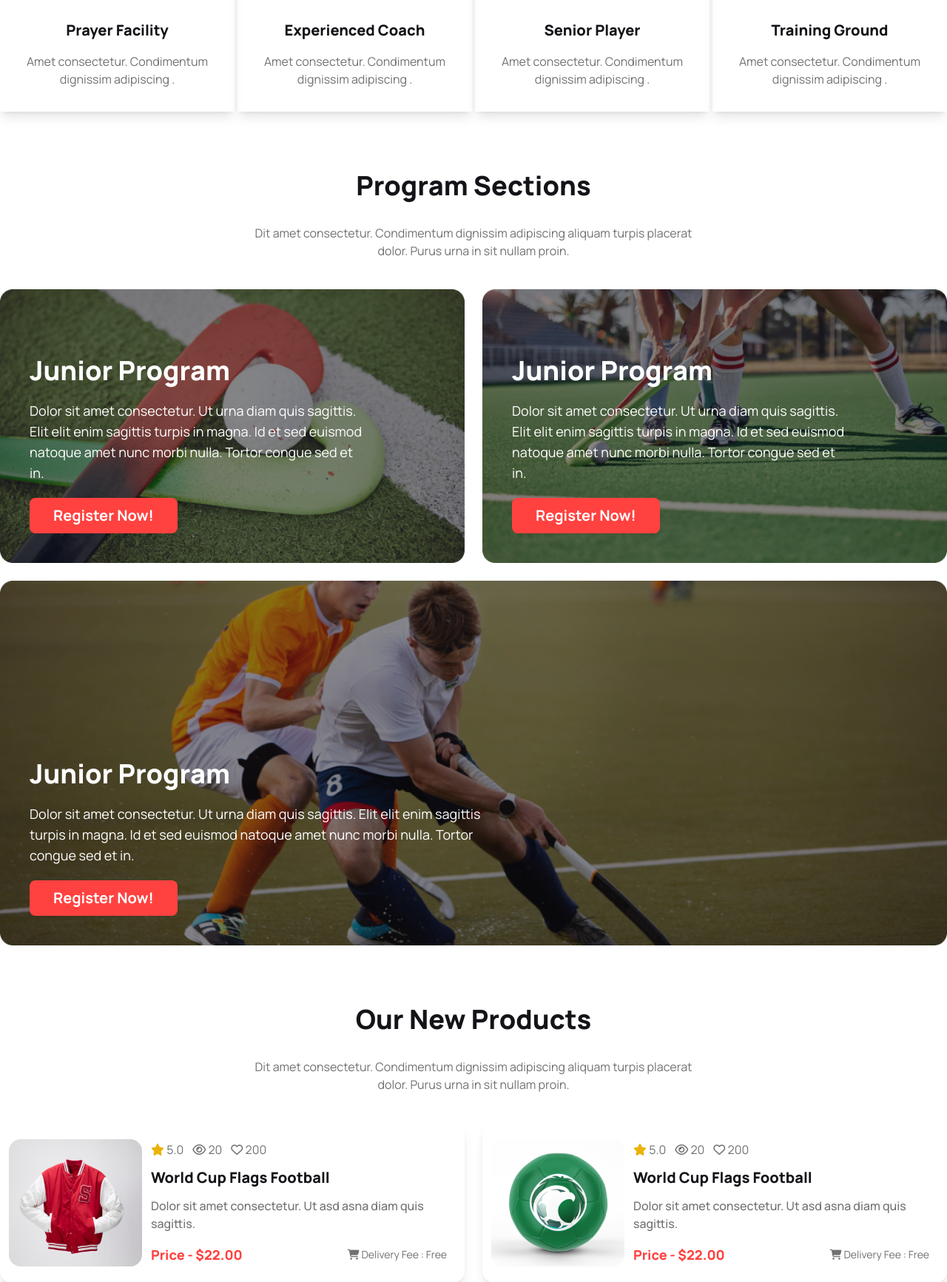
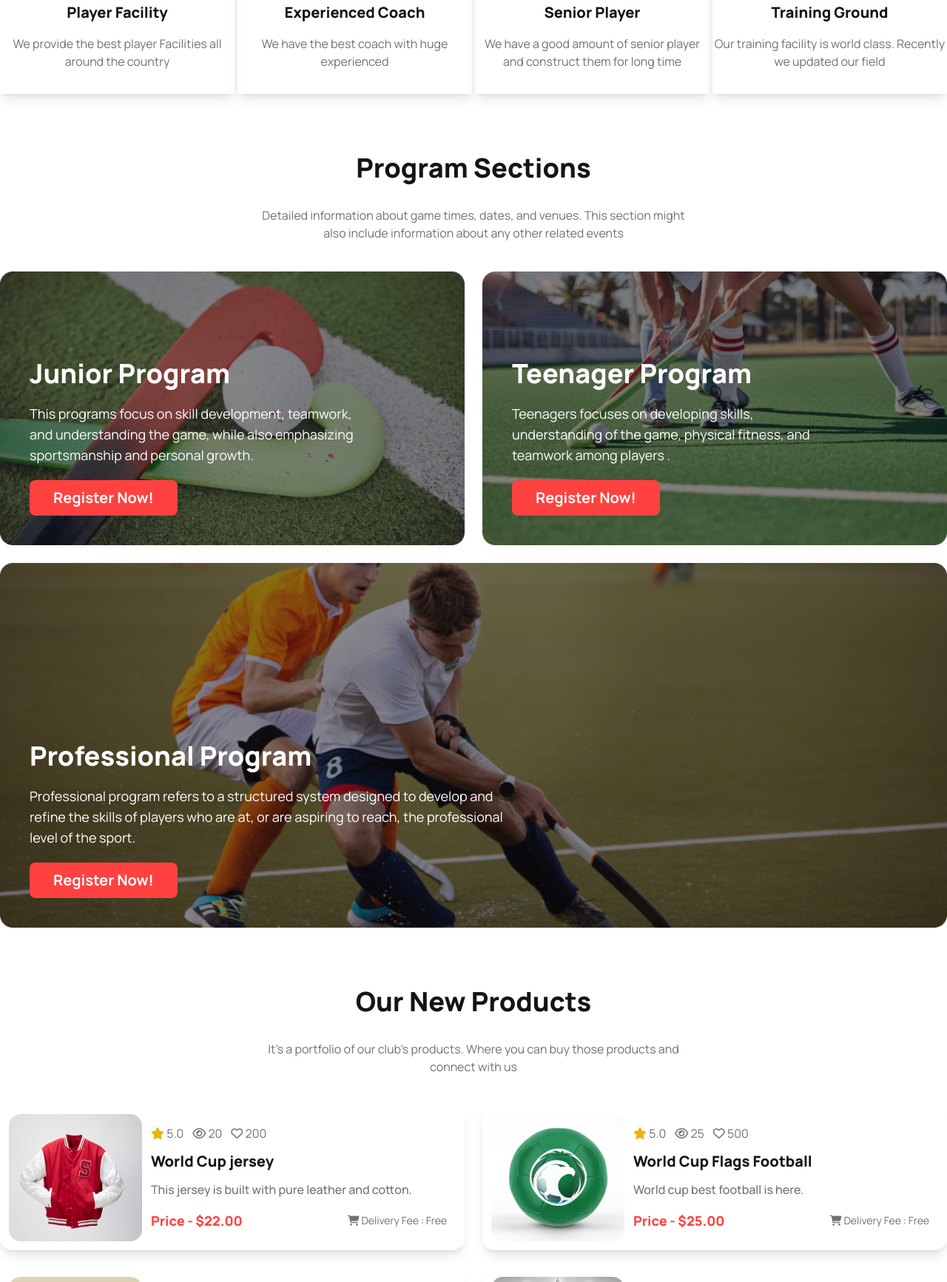
Before and after one commit to awsafur2324/Hokey-landing-page-tailwind-daisyui, a plain HTML site: page index.html in a window 1280 px wide. Shown: the part 1067-2800 px from the top of the page at 74% size. Drawn offline with nearby package versions, Linux system fonts and the light colour scheme.

Commit message:
Version 0.2 updated

```diff
--- a/index.html
+++ b/index.html
@@ -3,7 +3,7 @@
   <head>
     <meta charset="UTF-8" />
     <meta name="viewport" content="width=device-width, initial-scale=1.0" />
-    <title>Hokey's</title>
+    <title>Hokey Club BD</title>
     <!-- fab icon -->
     <link rel="icon" type="image/x-icon" href="/images/logo.png" />
     <!-- Tailwind & daisy ui -->
@@ -84,8 +84,8 @@
               <li><a>Contact</a></li>
             </ul>
           </div>
-          <a class="text-3xl text-color_primary font-bold p-2"
-            ><span class="text-btn_color p-0 m-0">H</span>okey's</a
+          <a class="text-3xl text-color_primary font-extrabold p-2"
+            ><span class="text-btn_color p-0 m-0">H</span>okey Club BD</a
           >
         </div>
         <div class="navbar-center hidden lg:flex items-center">
@@ -152,13 +152,11 @@
               class="relative p-4 md:p-5 lg:p-8 bg-color_primary rounded-2xl text-white md:absolute md:bottom-28 lg:bottom-10 xl:bottom-5 md:right-5"
             >
               <h2 class="font-extrabold text-xl lg:text-2xl">
-                Meet all the heroes from the field
+                Meet all the basic from the field
               </h2>
               <p
                 class="text-sm lg:text-xl font-medium text-[#ffffff99] mt-2 md:max-w-[450px]"
-              >
-                Dit amet consectetur. Condimentum dignissim adipiscing aliquam
-                turpis placerat dolor. Purus urna in sit nullam proin.
+              >Hockey tournaments are organized events where multiple hockey teams compete against each other over a set period of time, often resulting in a final champion being determined.
               </p>
             </div>
           </div>
@@ -192,13 +190,12 @@
               class="relative p-4 md:p-5 lg:p-8 bg-color_primary rounded-2xl text-white md:absolute md:bottom-28 lg:bottom-10 xl:bottom-5 md:right-5"
             >
               <h2 class="font-extrabold text-xl lg:text-2xl">
-                Meet all the heroes from the field
+                Meet all the basic from the field
               </h2>
               <p
                 class="text-sm lg:text-xl font-medium text-[#ffffff99] mt-2 md:max-w-[450px]"
               >
-                Dit amet consectetur. Condimentum dignissim adipiscing aliquam
-                turpis placerat dolor. Purus urna in sit nullam proin.
+              These tournaments can be organized for various levels of play, from amateur and youth leagues to professional levels.
               </p>
             </div>
           </div>
@@ -232,13 +229,12 @@
               class="relative p-4 md:p-5 lg:p-8 bg-color_primary rounded-2xl text-white md:absolute md:bottom-28 lg:bottom-10 xl:bottom-5 md:right-5"
             >
               <h2 class="font-extrabold text-xl lg:text-2xl">
-                Meet all the heroes from the field
+                Meet all the basic from the field
               </h2>
               <p
                 class="text-sm lg:text-xl font-medium text-[#ffffff99] mt-2 md:max-w-[450px]"
               >
-                Dit amet consectetur. Condimentum dignissim adipiscing aliquam
-                turpis placerat dolor. Purus urna in sit nullam proin.
+              here are different types of hockey tournaments, such as round-robin, knockout, or a combination of both. In a round-robin tournament, each team plays against every other team
               </p>
             </div>
           </div>
@@ -251,8 +247,7 @@
         Professional Hockeys Club
       </h2>
       <p class="mt-8 text-center max-w-[600px] mx-auto text-color_secondary">
-        Dit amet consectetur. Condimentum dignissim adipiscing aliquam turpis
-        placerat dolor. Purus urna in sit nullam proin.
+        Here we provide the base information of out club and the facility that we have
       </p>
       <div
         class="grid grid-cols-1 md:grid-cols-2 lg:grid-cols-4 mt-4 gap-10 lg:gap-1"
@@ -276,10 +271,10 @@
           <h2
             class="text-center text-color_primary font-extrabold text-xl mt-8"
           >
-            Prayer Facility
+            Player Facility
           </h2>
           <p class="text-color_secondary text-center mt-4">
-            Amet consectetur. Condimentum dignissim adipiscing .
+            We provide the best player Facilities all around the country
           </p>
         </div>
         <!-- 2 -->
@@ -304,7 +299,7 @@
             Experienced Coach
           </h2>
           <p class="text-color_secondary text-center mt-4">
-            Amet consectetur. Condimentum dignissim adipiscing .
+            We have the best coach with huge experienced
           </p>
         </div>
         <!-- 3 -->
@@ -329,7 +324,7 @@
             Senior Player
           </h2>
           <p class="text-color_secondary text-center mt-4">
-            Amet consectetur. Condimentum dignissim adipiscing .
+            We have a good amount of senior player and construct them for long time
           </p>
         </div>
         <!-- 4 -->
@@ -354,7 +349,7 @@
             Training Ground
           </h2>
           <p class="text-color_secondary text-center mt-4">
-            Amet consectetur. Condimentum dignissim adipiscing .
+            Our training facility is world class.  Recently we updated our field
           </p>
         </div>
       </div>
@@ -364,8 +359,7 @@
         Program Sections
       </h2>
       <p class="mt-8 text-center max-w-[600px] mx-auto text-color_secondary">
-        Dit amet consectetur. Condimentum dignissim adipiscing aliquam turpis
-        placerat dolor. Purus urna in sit nullam proin.
+        Detailed information about game times, dates, and venues. This section might also include information about any other related events
       </p>
       <div class="grid grid-cols-1 lg:grid-cols-2 gap-6 mt-10 px-2 md:p-0">
         <!-- 1 -->
@@ -389,9 +383,7 @@
             <p
               class="text-white text-sm md:text-lg w-full md:max-w-[450px] my-2 md:my-5"
             >
-              Dolor sit amet consectetur. Ut urna diam quis sagittis. Elit elit
-              enim sagittis turpis in magna. Id et sed euismod natoque amet nunc
-              morbi nulla. Tortor congue sed et in.
+           This programs focus on skill development, teamwork, and understanding the game, while also emphasizing sportsmanship and personal growth.
             </p>
             <button
               class="btn bg-btn_color border-none text-white text-xl font-bold px-4 md:px-8 hover:bg-black"
@@ -416,14 +408,12 @@
           />
           <div class="absolute bottom-2 left-2 md:bottom-10 md:left-10">
             <h2 class="text-2xl md:text-4xl text-white font-extrabold">
-              Junior Program
+              Teenager Program
             </h2>
             <p
               class="text-white text-sm md:text-lg w-full md:max-w-[450px] my-2 md:my-5"
             >
-              Dolor sit amet consectetur. Ut urna diam quis sagittis. Elit elit
-              enim sagittis turpis in magna. Id et sed euismod natoque amet nunc
-              morbi nulla. Tortor congue sed et in.
+            Teenagers focuses on developing skills, understanding of the game, physical fitness, and teamwork among players .
             </p>
             <button
               class="btn bg-btn_color border-none text-white text-xl font-bold px-4 md:px-8 hover:bg-black"
@@ -448,14 +438,12 @@
           />
           <div class="absolute bottom-2 left-2 md:bottom-10 md:left-10">
             <h2 class="text-2xl md:text-4xl text-white font-extrabold">
-              Junior Program
+              Professional Program
             </h2>
             <p
               class="text-white text-sm md:text-lg w-full lg:max-w-[650px] my-2 md:my-5"
             >
-              Dolor sit amet consectetur. Ut urna diam quis sagittis. Elit elit
-              enim sagittis turpis in magna. Id et sed euismod natoque amet nunc
-              morbi nulla. Tortor congue sed et in.
+            Professional program refers to a structured system designed to develop and refine the skills of players who are at, or are aspiring to reach, the professional level of the sport.
             </p>
             <button
               class="btn bg-btn_color border-none text-white text-xl font-bold px-4 md:px-8 hover:bg-black"
@@ -471,8 +459,7 @@
         Our New Products
       </h2>
       <p class="mt-8 text-center max-w-[600px] mx-auto text-color_secondary">
-        Dit amet consectetur. Condimentum dignissim adipiscing aliquam turpis
-        placerat dolor. Purus urna in sit nullam proin.
+        It's a portfolio of our club's products. Where you can buy those products and connect with us
       </p>
       <div class="mt-10 grid grid-cols-1 md:grid-cols-2 gap-8 lg:gap-6">
         <!-- 1 -->
@@ -493,10 +480,10 @@
             </div>
             <div class="">
               <h2 class="mb-3 text-xl font-extrabold text-color_primary">
-                World Cup Flags Football
+                World Cup jersey
               </h2>
               <p class="mb-4 text-color_secondary font-medium">
-                Dolor sit amet consectetur. Ut asd asna diam quis sagittis.
+                This jersey is built with pure leather and cotton.
               </p>
             </div>
             <div class="price flex flex-row justify-between items-center">
@@ -524,20 +511,20 @@
           <div class="flex-1 w-full mt-5 lg:mt-0 lg:p-3">
             <div class="icons flex gap-3 text-color_secondary mb-3">
               <span><i class="fa-solid fa-star text-yellow-500"></i> 5.0</span>
-              <span><i class="fa-regular fa-eye"></i> 20</span>
-              <span><i class="fa-regular fa-heart"></i> 200</span>
+              <span><i class="fa-regular fa-eye"></i> 25</span>
+              <span><i class="fa-regular fa-heart"></i> 500</span>
             </div>
             <div class="">
               <h2 class="mb-3 text-xl font-extrabold text-color_primary">
                 World Cup Flags Football
               </h2>
               <p class="mb-4 text-color_secondary font-medium">
-                Dolor sit amet consectetur. Ut asd asna diam quis sagittis.
+                World cup best football is here.
               </p>
             </div>
             <div class="price flex flex-row justify-between items-center">
               <p class="text-btn_color font-extrabold text-lg">
-                Price - $22.00
+                Price - $25.00
               </p>
               <span class="text-color_secondary text-sm"
                 ><i class="fa-solid fa-cart-shopping"></i> Delivery Fee :
@@ -565,15 +552,15 @@
             </div>
             <div class="">
               <h2 class="mb-3 text-xl font-extrabold text-color_primary">
-                World Cup Flags Football
+                World Cup Cap
               </h2>
               <p class="mb-4 text-color_secondary font-medium">
-                Dolor sit amet consectetur. Ut asd asna diam quis sagittis.
+                This world cup enjoy with our cap
               </p>
             </div>
             <div class="price flex flex-row justify-between items-center">
               <p class="text-btn_color font-extrabold text-lg">
-                Price - $22.00
+                Price - $12.00
               </p>
               <span class="text-color_secondary text-sm"
                 ><i class="fa-solid fa-cart-shopping"></i> Delivery Fee :
@@ -601,15 +588,15 @@
             </div>
             <div class="">
               <h2 class="mb-3 text-xl font-extrabold text-color_primary">
-                World Cup Flags Football
+                Club T-shirt
               </h2>
               <p class="mb-4 text-color_secondary font-medium">
-                Dolor sit amet consectetur. Ut asd asna diam quis sagittis.
+               This the brand new t-shirt of our club
               </p>
             </div>
             <div class="price flex flex-row justify-between items-center">
               <p class="text-btn_color font-extrabold text-lg">
-                Price - $22.00
+                Price - $30.00
               </p>
               <span class="text-color_secondary text-sm"
                 ><i class="fa-solid fa-cart-shopping"></i> Delivery Fee :
@@ -637,10 +624,10 @@
             </div>
             <div class="">
               <h2 class="mb-3 text-xl font-extrabold text-color_primary">
-                World Cup Flags Football
+                Hockey helmet
               </h2>
               <p class="mb-4 text-color_secondary font-medium">
-                Dolor sit amet consectetur. Ut asd asna diam quis sagittis.
+                Buy this helmet at the lowest price
               </p>
             </div>
             <div class="price flex flex-row justify-between items-center">
@@ -673,15 +660,15 @@
             </div>
             <div class="">
               <h2 class="mb-3 text-xl font-extrabold text-color_primary">
-                World Cup Flags Football
+                World Cup Football 2023
               </h2>
               <p class="mb-4 text-color_secondary font-medium">
-                Dolor sit amet consectetur. Ut asd asna diam quis sagittis.
+                We have the flash sale on the previous year football
               </p>
             </div>
             <div class="price flex flex-row justify-between items-center">
               <p class="text-btn_color font-extrabold text-lg">
-                Price - $22.00
+                Price - $10.00
               </p>
               <span class="text-color_secondary text-sm"
                 ><i class="fa-solid fa-cart-shopping"></i> Delivery Fee :
@@ -714,7 +701,7 @@
               Our Equipment
             </div>
             <div class="collapse-content text-color_secondary md:ml-5">
-              <p>hello</p>
+              <p>Customers often seek equipment that is well-made and durable, able to withstand the rigors of the sport over time and A strong brand reputation for quality, reliability, and customer service can influence decisions. If your brand is well-respected in the hockey community, this is a key selling point.</p>
             </div>
           </div>
           <div class="collapse collapse-plus bg-base-200">
@@ -723,7 +710,7 @@
               Hockey Training
             </div>
             <div class="collapse-content text-color_secondary md:ml-5">
-              <p>hello</p>
+              <p>Hockey training is a comprehensive process that involves developing various physical, technical, tactical, and mental skills required for the sport.We provide the best on Skating Skills , Stick Handling and Puck Control and Shooting and Scoring Techniques etc.</p>
             </div>
           </div>
           <div class="collapse collapse-plus bg-base-200">
@@ -732,7 +719,7 @@
               Private Lessons
             </div>
             <div class="collapse-content text-color_secondary md:ml-5">
-              <p>hello</p>
+              <p>Private hockey lessons offer personalized training and are an excellent way for players to improve specific skills, receive one-on-one attention, and accelerate their development in the sport. </p>
             </div>
           </div>
           <div class="collapse collapse-plus bg-base-200">
@@ -741,7 +728,7 @@
               Ski Touring
             </div>
             <div class="collapse-content text-color_secondary md:ml-5">
-              <p>hello</p>
+              <p>it's also known as backcountry skiing, is a form of skiing where the skier travels over snow-covered terrain primarily under their own power, rather than using ski lifts or other forms of assistance. It's a popular activity for those seeking a blend of adventure, physical challenge, and the beauty of natural</p>
             </div>
           </div>
           <div class="collapse collapse-plus bg-base-200">
@@ -750,7 +737,7 @@
               Booking
             </div>
             <div class="collapse-content text-color_secondary md:ml-5">
-              <p>hello</p>
+              <p>Creating a booking facility for hockey-related activities, such as ice time, private lessons, or team practices, requires a system that is efficient, user-friendly, and adaptable to the specific needs of hockey players, coaches, and teams.</p>
             </div>
           </div>
           <div class="collapse collapse-plus bg-base-200">
@@ -759,7 +746,7 @@
               Pricings
             </div>
             <div class="collapse-content text-color_secondary md:ml-5">
-              <p>hello</p>
+              <p>When setting pricing for hockey-related services such as ice time rental, private lessons, team practices, or clinics, several factors should be considered to ensure your prices are competitive, fair, and cover your costs while also providing value to your customers.</p>
             </div>
           </div>
         </div>
@@ -770,8 +757,7 @@
         Get In Touch
       </h2>
       <p class="mt-8 text-center max-w-[600px] mx-auto text-color_secondary">
-        Dit amet consectetur. Condimentum dignissim adipiscing aliquam turpis
-        placerat dolor. Purus urna in sit nullam proin.
+        You can get information about hockey facility, program, coaches, services, bookings , pricing and so on.Don't waste time connecting with us.
       </p>
       <div class="mt-10 flex flex-col md:flex-row gap-6 p-2 md:p-0">
         <div
@@ -906,8 +892,8 @@
       <div class="container mx-auto">
         <div class=" py-20 px-5 flex flex-row flex-wrap justify-between items-start">
           <div class="md:w-full lg:max-w-96 mb-10 lg:mb-0 text-center md:text-left mx-auto">
-            <h2 class="text-white text-2xl font-extrabold">Get In Touch</h2>
-            <p class="text-[#ffffff99] font-medium py-5 max-w-[450px] md:max-w-[100%]">Dit amet consectetur. Condimentum  adipiscing aliquam turpis placerat dolor. Purus urna in sit nullam proin. </p>
+            <h2 class="text-white text-2xl font-extrabold"><span class="text-btn_color">H</span>okey Club BD</h2>
+            <p class="text-[#ffffff99] font-medium py-5 max-w-[450px] md:max-w-[100%]">We are focused on enhancing the experience of playing hockey, improving skills, and foster a sense of community among players and fans. </p>
             <a href="mailto:hockeys@support.com" class="text-[#ffffff99] font-medium mb-5 block"><i class="fa-solid fa-envelope text-btn_color fa-xl pr-3"></i> hockeys@support.com</a>
 
             <a href="mailto:hockeys@support.com" class="text-[#ffffff99] font-medium"><i class="fa-solid fa-phone text-btn_color fa-xl pr-3"></i> hockeys@support.com</a>
```
